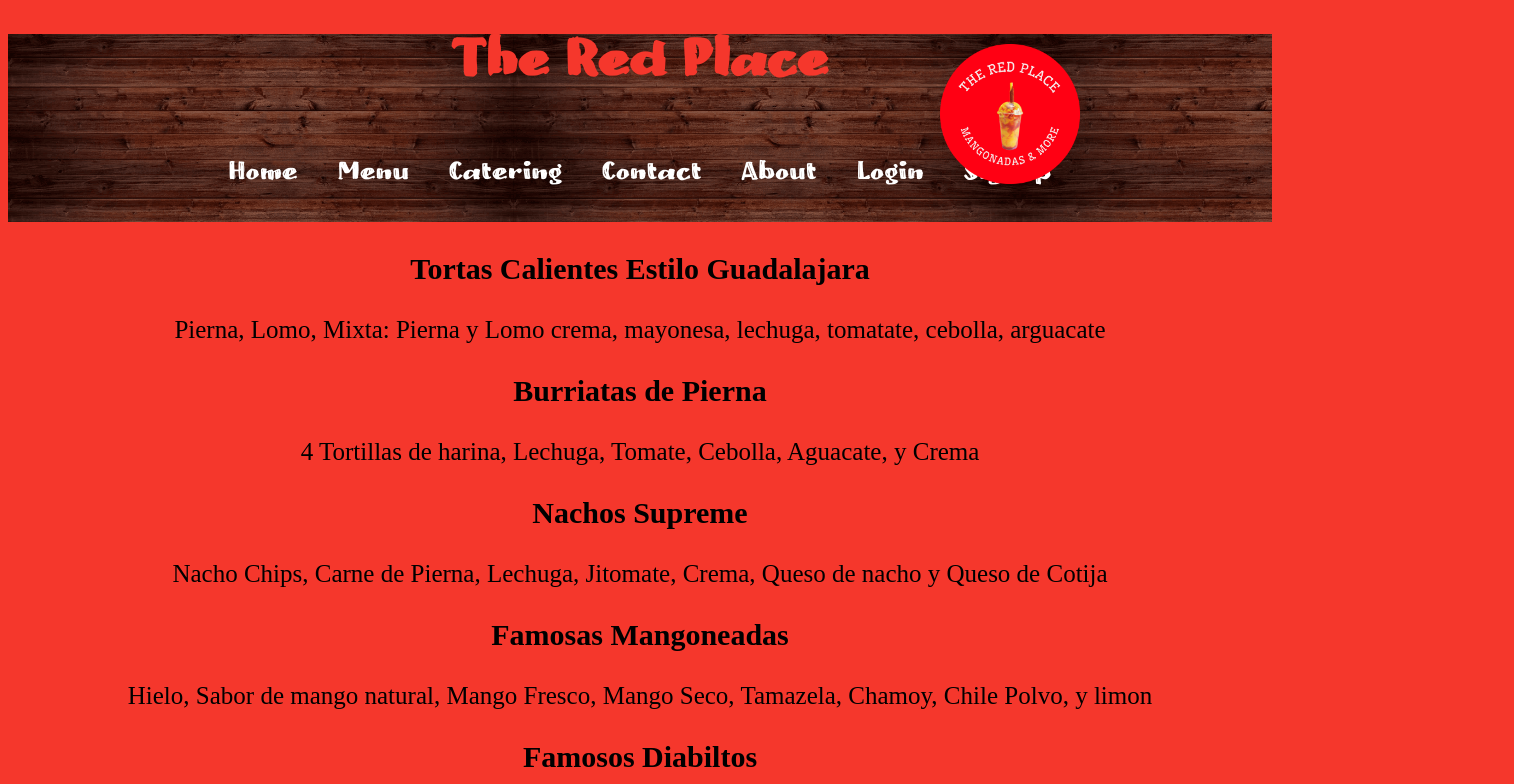
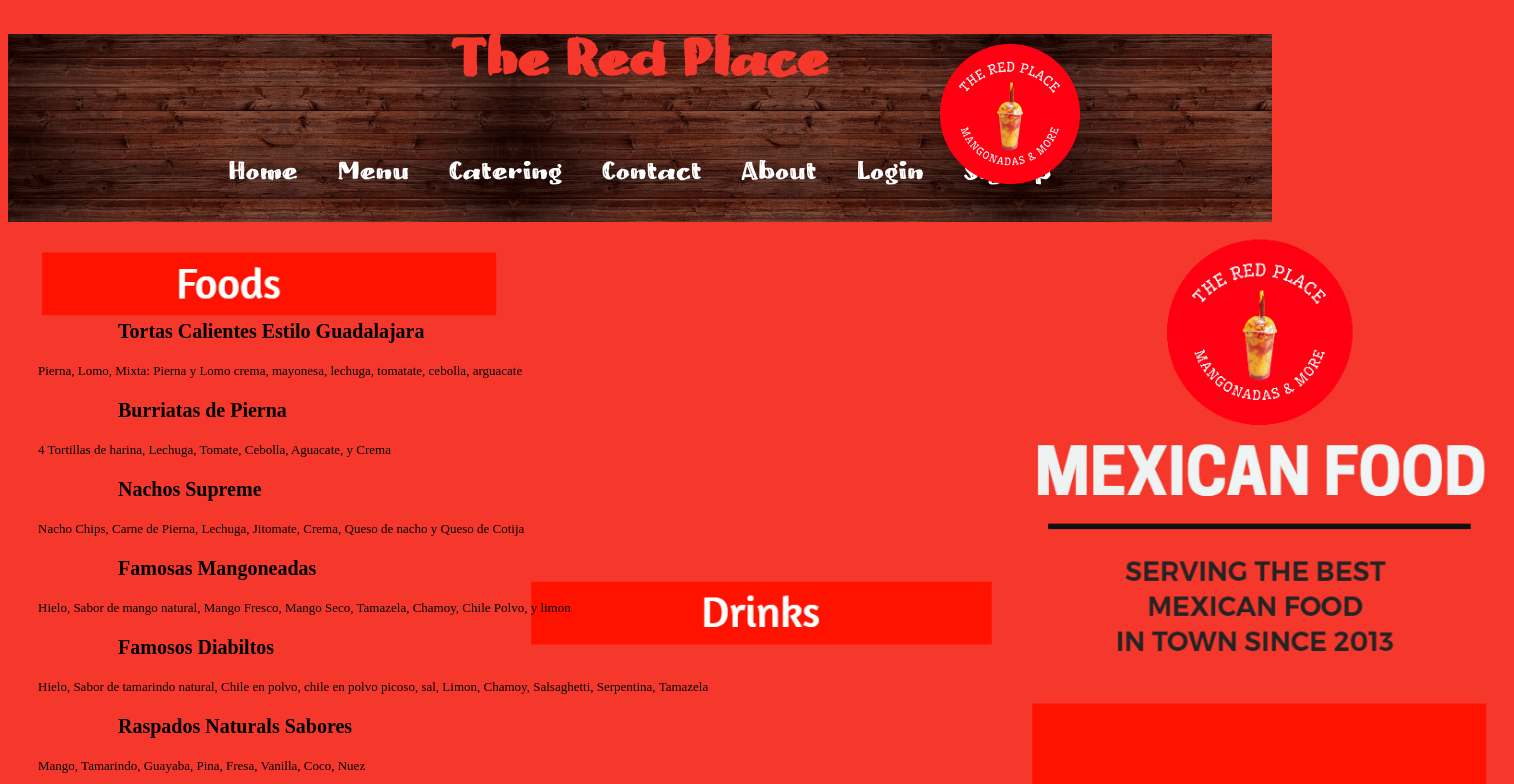
Before and after one commit to jhlynn95/The-Red-Place, a React (Create React App) app in the folder client/: page /menu in a window 1280 px wide. Shown: the top 784 px of the page, 1514 px wide, since content can reach past the window. Built offline with nearby package versions, Linux system fonts and the light colour scheme.

Commit message:
working on the menu page

```diff
--- a/client/src/pages/Menu.js
+++ b/client/src/pages/Menu.js
@@ -1,5 +1,6 @@
 import React from 'react';
 import Items from '../components/Items';
+import logo from '../imgs/Menu.jpg';
 
 const menu = [
   {
@@ -84,10 +85,11 @@
   }
 ]
 
-
 function Menu() {
   return (
     <div>
+      {/* <h1 className='menu'> Menu </h1> */}
+      <img className='menuimg' src={logo} alt='menu list' />
       {menu.map(items => <Items title={items.title} description={items.description} />)}
     </div>
   )
--- a/client/src/styles/Menu.css
+++ b/client/src/styles/Menu.css
@@ -1,9 +1,22 @@
 .titles {
-    text-align: center;
-    font-size: 30px;
+    font-size: 20px;
+    position: relative;
+    bottom: 900px;
+    left: 110px;
 }
 
 .description {
+    font-size: 13px;
+    position: relative;
+    bottom: 900px;
+    left: 30px;
+}
+
+/* .menu {
     text-align: center;
-    font-size: 25px;
+    font-family: 'c_caesar_saladregular';
+} */
+
+.menuimg {
+    width: 1506px;
 }
```
Also changed, not shown: client/src/imgs/Menu.jpg (added).
